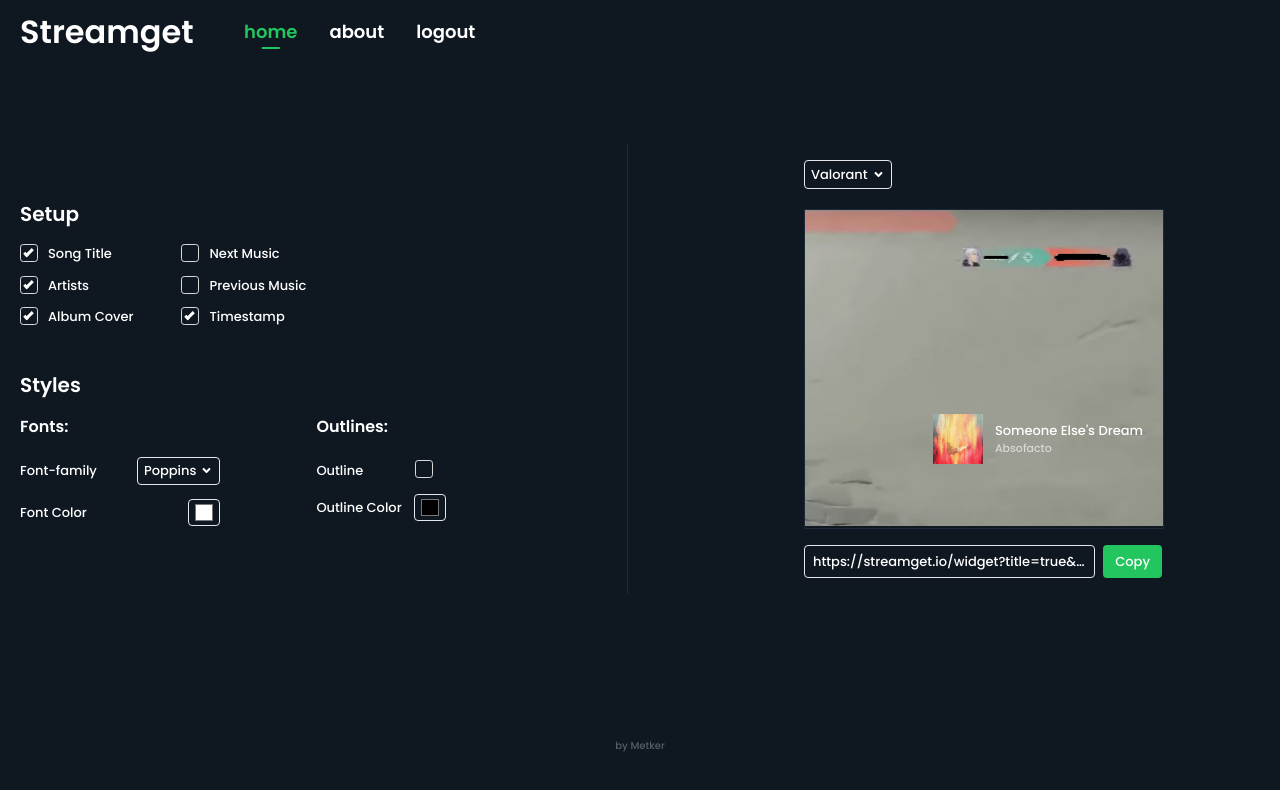
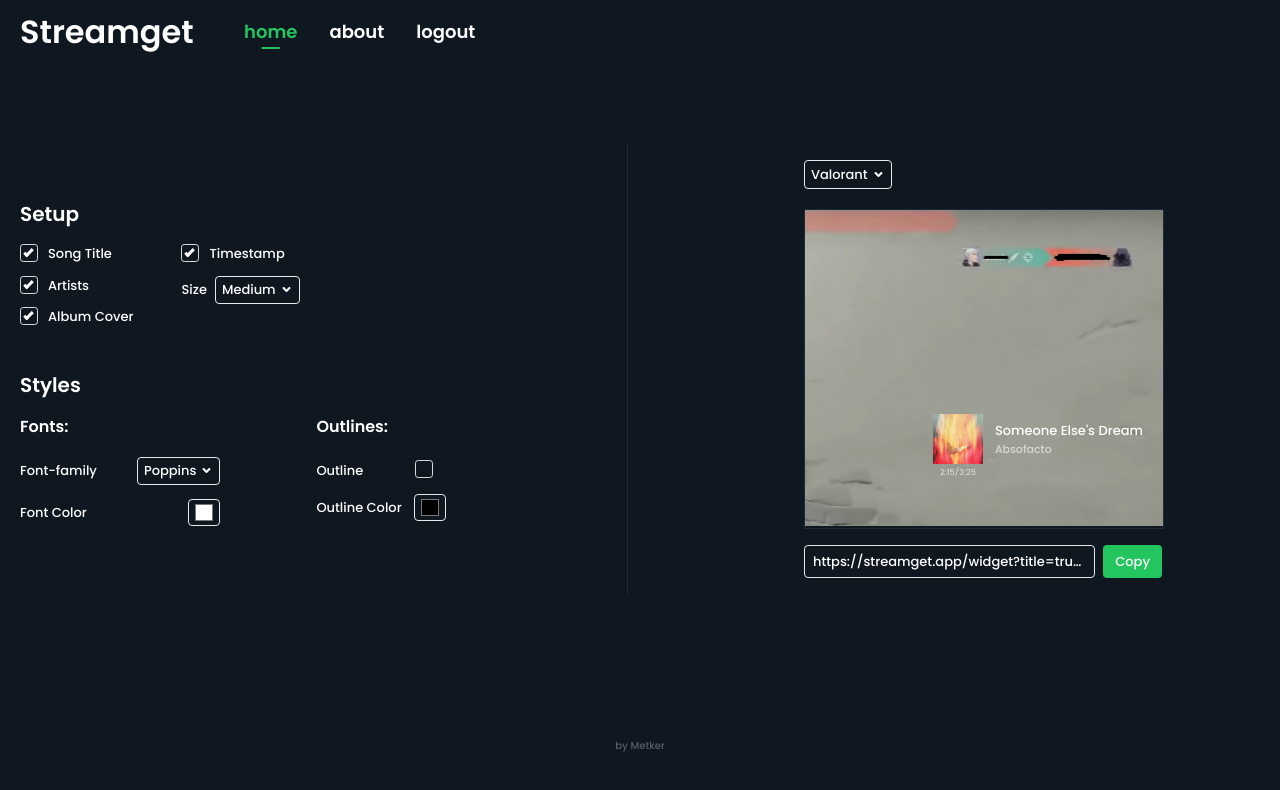
Before and after one commit to metkerr/streamget, a Next.js app: page / in a window 1280 px wide. Both pictures are taken after a click on the label "Timestamp". Shown: the top 790 px of the page. Built offline with nearby package versions, Linux system fonts and the light colour scheme; a web font is replaced by a local one.

Commit message:
update widget (progress 60%)

```diff
--- a/components/homepage.tsx
+++ b/components/homepage.tsx
@@ -1,11 +1,13 @@
+import { useRouter } from "next/router";
 import { useState } from "react";
 import { Checkbox, ColorPicker, Option } from "./input";
 import WidgetPreview from "./widget_preview";
 
 const Homepage = () => {
+  const router = useRouter();
   const [gamePreview, setGamePreview] = useState("Valorant");
-  const [widgetFont, setWidgetFont] = useState("");
-  const [widgetFontColor, setWidgetFontColor] = useState("");
+  const [widgetFont, setWidgetFont] = useState("Poppins");
+  const [widgetFontColor, setWidgetFontColor] = useState("#ffffff");
   const [textOutline, setTextOutline] = useState(false);
   const [textOutlineStyles, setTextOutlineStyles] = useState({
     textShadow: `-2px -2px #000, -2px -1px #000, -2px 0px #000,
@@ -19,6 +21,14 @@ const Homepage = () => {
   const [showTitle, setShowTitle] = useState(true);
   const [showArtists, setShowArtists] = useState(true);
   const [showAlbumCover, setShowAlbumCover] = useState(true);
+  const [showTimestamp, setShowTimestamp] = useState(false);
+  const [wSize, setWSize] = useState("Medium");
+  const [widgetSize, setWidgetSize] = useState({
+    title: 0.8125,
+    artists: 0.6875,
+    cover: 50,
+  });
+  const [copy, setCopy] = useState("Copy");
 
   const handleRestylingOutline = (color: string = "#000000") => {
     setTextOutlineStyles({
@@ -30,6 +40,32 @@ const Homepage = () => {
       1px 2px ${color}, 2px -2px ${color}, 2px -1px ${color}, 2px 0px ${color},
       2px 1px ${color}, 2px 2px ${color}`,
     });
+  };
+
+  const handleWidgetSize = (size: string = "Medium") => {
+    setWSize(size);
+    if (size === "Small") {
+      setWidgetSize({ title: 0.625, artists: 0.4375, cover: 35 });
+    } else if (size === "Medium") {
+      setWidgetSize({ title: 0.8125, artists: 0.6875, cover: 50 });
+    } else {
+      setWidgetSize({ title: 1.25, artists: 1, cover: 75 }); //large
+    }
+  };
+
+  const handleCopy = () => {
+    navigator.clipboard.writeText(
+      `http://localhost:3000/widget?title=${showTitle}&artists=${showArtists}&cover=${showAlbumCover}&timestamp=${showTimestamp}&size=${wSize}&fontFamily=${widgetFont}&fontColor=${encodeURIComponent(
+        widgetFontColor
+      )}&outline=${textOutline}&outlineColor=${encodeURIComponent(
+        JSON.stringify(textOutlineStyles)
+      )}`
+    );
+    setCopy("Copied!");
+
+    setTimeout(() => {
+      setCopy("Copy");
+    }, 2000); //reset copy button after 2s
   };
 
   return (
@@ -60,9 +96,18 @@ const Homepage = () => {
                 />
               </div>
               <div className="flex flex-col">
-                <Checkbox id="next_music" name="Next Music" />
-                <Checkbox id="previous_music" name="Previous Music" />
-                <Checkbox id="timestamp" name="Timestamp" />
+                <Checkbox
+                  id="timestamp"
+                  name="Timestamp"
+                  getValue={(value: boolean) => setShowTimestamp(value)}
+                />
+                <div className="flex gap-2 items-center">
+                  <span className="text-sm">Size</span>
+                  <Option
+                    labels={["Medium", "Small", "Large"]}
+                    getValue={(value: string) => handleWidgetSize(value)}
+                  />
+                </div>
               </div>
             </div>
           </div>
@@ -146,6 +191,8 @@ const Homepage = () => {
             showTitle={showTitle}
             showArtists={showArtists}
             showAlbumCover={showAlbumCover}
+            widgetSize={widgetSize}
+            showTimestamp={showTimestamp}
           />
           <div
             id="copy-result-container"
@@ -153,11 +200,18 @@ const Homepage = () => {
           >
             <div
               id="url-preview"
-              className="border rounded py-1.5 px-2 truncate select-none"
+              className="border rounded py-1.5 px-2 truncate"
             >
-              https://streamget.io/widget?title=true&timestamp
+              {`https://streamget.app/widget?title=${showTitle}&artists=${showArtists}&cover=${showAlbumCover}&timestamp=${showTimestamp}&size=${wSize}&fontFamily=${widgetFont}&fontColor=${widgetFontColor}&outline=${textOutline}&outlineColor=${JSON.stringify(
+                textOutlineStyles
+              )}`}
             </div>
-            <button className="px-3 bg-green-500 rounded">Copy</button>
+            <button
+              className="px-3 bg-green-500 rounded hover:bg-green-600 active:bg-green-700"
+              onClick={handleCopy}
+            >
+              {copy}
+            </button>
           </div>
         </div>
       </section>
--- a/components/widget_preview.tsx
+++ b/components/widget_preview.tsx
@@ -60,6 +60,9 @@ interface WidgetProps {
   showTitle?: boolean;
   showArtists?: boolean;
   showAlbumCover?: boolean;
+  showTimestamp?: boolean;
+  widgetSize?: { title: number; artists: number; cover: number };
+  isNotPreview?: boolean;
 }
 
 const WidgetPreview = ({
@@ -71,6 +74,9 @@ const WidgetPreview = ({
   showTitle = true,
   showArtists = true,
   showAlbumCover = true,
+  widgetSize,
+  showTimestamp,
+  isNotPreview,
 }: WidgetProps) => {
   const getPreviewImage = () => {
     switch (gamePreview) {
@@ -84,19 +90,68 @@ const WidgetPreview = ({
         return genshin;
     }
   };
+
+  const getStyles = (style: string) => {
+    if (style === "title") {
+      if (textOutline) {
+        return { fontSize: `${widgetSize?.title}rem`, ...textOutlineStyles };
+      } else {
+        return { fontSize: `${widgetSize?.title}rem` };
+      }
+    } else {
+      if (textOutline) {
+        return { fontSize: `${widgetSize?.artists}rem`, ...textOutlineStyles };
+      } else {
+        return { fontSize: `${widgetSize?.artists}rem` };
+      }
+    }
+  };
+
   return (
     <div
       id="image-preview-wrapper"
-      className="w-[22.5rem] h-80 border border-slate-800 overflow-clip mb-4 relative"
+      className={`${
+        !isNotPreview &&
+        "w-[22.5rem] h-80 border border-slate-800 overflow-clip mb-4 relative"
+      }`}
     >
-      <Image src={getPreviewImage()} alt="preview background image" priority />
+      {!isNotPreview && (
+        <Image
+          src={getPreviewImage()}
+          alt="preview background image"
+          priority
+        />
+      )}
       <div
         id="widget-preview"
-        className="absolute right-5 bottom-16 text-sm flex gap-3 items-center"
+        className={`${
+          !isNotPreview ? "absolute right-5 bottom-16 gap-3" : "gap-12"
+        } text-sm flex items-center`}
       >
-        {showAlbumCover && (
-          <Image src={coverAlbum} width={50} height={50} alt="album cover" />
-        )}
+        <div
+          style={{
+            color: (widgetFontColor && widgetFontColor) || undefined,
+          }}
+        >
+          {showAlbumCover && (
+            <Image
+              src={coverAlbum}
+              width={widgetSize?.cover}
+              height={widgetSize?.cover}
+              alt="album cover"
+            />
+          )}
+          {showTimestamp && (
+            <p
+              className={`text-[11px] opacity-60 scale-75 block text-center ${
+                !isNotPreview ? "-mb-[1.075rem]" : "-mb-[8rem]"
+              } `}
+              style={getStyles("timestamp") || {}}
+            >
+              2:15/3:25
+            </p>
+          )}
+        </div>
         <div
           id="preview-title"
           className={clsx({
@@ -115,14 +170,12 @@ const WidgetPreview = ({
           }}
         >
           {showTitle && (
-            <p style={(textOutline && textOutlineStyles) || {}}>
-              Someone Else's Dream
-            </p>
+            <p style={getStyles("title") || {}}>Someone Else's Dream</p>
           )}
           {showArtists && (
             <p
               className="text-[11px] opacity-60"
-              style={(textOutline && textOutlineStyles) || {}}
+              style={getStyles("artists") || {}}
             >
               Absofacto
             </p>
--- a/next.config.js
+++ b/next.config.js
@@ -1,6 +1,6 @@
 /** @type {import('next').NextConfig} */
 const nextConfig = {
   reactStrictMode: true,
-}
+};
 
-module.exports = nextConfig
+module.exports = nextConfig;
--- a/pages/_app.tsx
+++ b/pages/_app.tsx
@@ -1,6 +1,7 @@
 import "../styles/globals.css";
 import type { AppProps } from "next/app";
 import { Poppins } from "@next/font/google";
+import { useRouter } from "next/router";
 
 const poppins = Poppins({
   subsets: ["latin"],
@@ -8,8 +9,13 @@ const poppins = Poppins({
 });
 
 export default function App({ Component, pageProps }: AppProps) {
+  const router = useRouter();
   return (
-    <div className={`${poppins.className} container mx-auto px-10 xl:px-5`}>
+    <div
+      className={`${poppins.className} ${
+        router.pathname !== "/widget" && "container mx-auto px-10 xl:px-5"
+      }`}
+    >
       <Component {...pageProps} />
     </div>
   );
--- /dev/null
+++ b/pages/widget.tsx
@@ -0,0 +1,61 @@
+import { GetServerSideProps } from "next";
+import WidgetPreview from "../components/widget_preview";
+
+export const getServerSideProps: GetServerSideProps = async (context) => {
+  let widgetSize;
+  if (context.query.size === "Small") {
+    widgetSize = { title: 3.75, artists: 2.25, cover: 165 };
+  } else if (context.query.size === "Medium") {
+    widgetSize = { title: 5.32, artists: 3.72, cover: 300 };
+  } else {
+    widgetSize = { title: 6.9, artists: 5.8, cover: 425 }; //large
+  }
+  return {
+    props: {
+      widgetSize,
+      ...context.query,
+    },
+  };
+};
+
+interface WidgetProps {
+  title: string;
+  artists: string;
+  cover: string;
+  timestamp: string;
+  widgetSize: { title: number; artists: number; cover: number };
+  fontFamily: string;
+  fontColor: string;
+  outline: string;
+  outlineColor: string;
+}
+
+const Widget = ({
+  title,
+  artists,
+  cover,
+  timestamp,
+  widgetSize,
+  fontFamily,
+  fontColor,
+  outline,
+  outlineColor,
+}: WidgetProps) => {
+  return (
+    <>
+      <WidgetPreview
+        isNotPreview
+        showTitle={title == "true"}
+        showArtists={artists == "true"}
+        showTimestamp={timestamp == "true"}
+        showAlbumCover={cover == "true"}
+        textOutline={outline == "true"}
+        textOutlineStyles={JSON.parse(outlineColor)}
+        widgetFont={fontFamily}
+        widgetFontColor={fontColor}
+        widgetSize={widgetSize}
+      />
+    </>
+  );
+};
+export default Widget;
--- a/styles/globals.css
+++ b/styles/globals.css
@@ -115,16 +115,6 @@ nav #nav-wrapper > a:hover {
   background: rgb(51 65 85) !important;
 }
 
-.text-outline {
-  text-shadow: -2px -2px #2fc1a9, -2px -1px #2fc1a9, -2px 0px #2fc1a9,
-    -2px 1px #2fc1a9, -2px 2px #2fc1a9, -1px -2px #2fc1a9, -1px -1px #2fc1a9,
-    -1px 0px #2fc1a9, -1px 1px #2fc1a9, -1px 2px #2fc1a9, 0px -2px #2fc1a9,
-    0px -1px #2fc1a9, 0px 0px #2fc1a9, 0px 1px #2fc1a9, 0px 2px #2fc1a9,
-    1px -2px #2fc1a9, 1px -1px #2fc1a9, 1px 0px #2fc1a9, 1px 1px #2fc1a9,
-    1px 2px #2fc1a9, 2px -2px #2fc1a9, 2px -1px #2fc1a9, 2px 0px #2fc1a9,
-    2px 1px #2fc1a9, 2px 2px #2fc1a9;
-}
-
 /* @media (prefers-color-scheme: dark) {
   html {
     color-scheme: dark;
```
Lines whose indentation alone changed are shown as unchanged.
